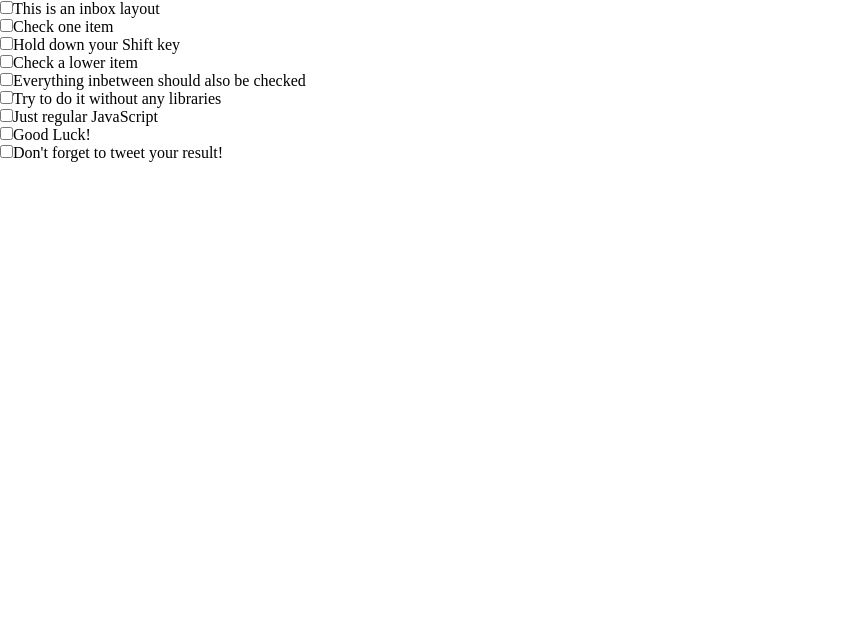
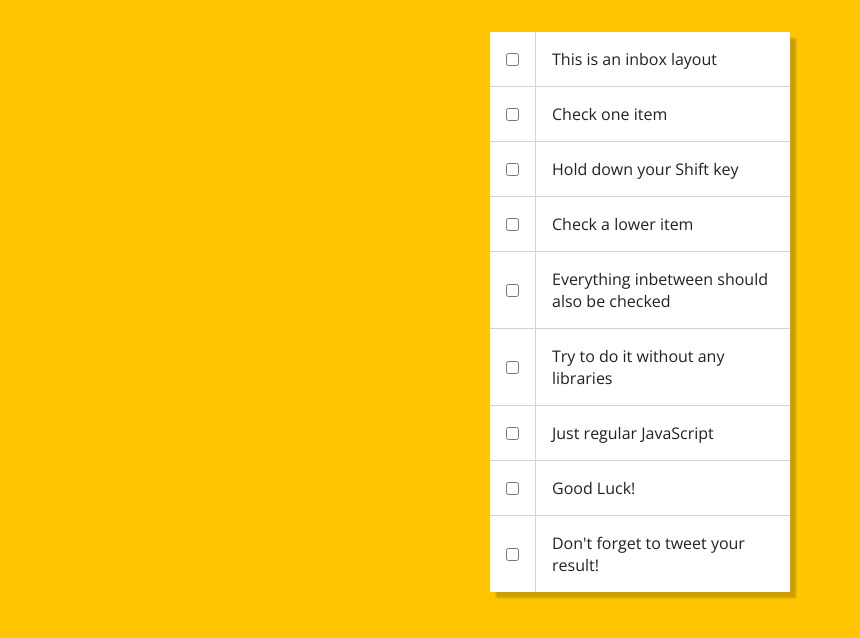
Before and after one commit to Emily-Ke/30-days-of-Js-shift-select, a website: page public/index.html in a window 1280 px wide. Shown: the whole page, without its empty margins (0-860 px from the left). Drawn offline with nearby package versions, Linux system fonts and the light colour scheme.

Commit message:
adds styling

```diff
--- a/public/index.html
+++ b/public/index.html
@@ -4,6 +4,10 @@
     <meta charset="UTF-8" />
     <meta name="viewport" content="width=device-width, initial-scale=1.0" />
     <meta http-equiv="X-UA-Compatible" content="ie=edge" />
+    <link
+      href="https://fonts.googleapis.com/css?family=Open+Sans&display=swap"
+      rel="stylesheet"
+    />
     <link rel="stylesheet" href="style.css" />
     <title>Shift Select</title>
   </head>
--- a/public/index.js
+++ b/public/index.js
@@ -30,6 +30,7 @@ const checklistItemElements = initialChecklistData.map(
   }
 );
 const checklistElement = document.createElement('ul');
+checklistElement.id = 'checklist';
 checklistElement.append(...checklistItemElements);
 
 const { body } = document;
--- a/public/style.css
+++ b/public/style.css
@@ -3,3 +3,45 @@
   margin: 0;
   padding: 0;
 }
+
+body {
+  font-family: 'Open Sans', sans-serif;
+  padding: 2rem 0;
+  background-color: #ffc600;
+  color: #222;
+}
+
+#checklist {
+  min-width: 200px;
+  width: 80%;
+  max-width: 300px;
+  margin: auto;
+  list-style-type: none;
+  background-color: white;
+  box-shadow: 6px 6px 2px rgba(0, 0, 16, 0.2);
+}
+
+#checklist > li {
+  border-bottom: 1px solid lightgray;
+  display: flex;
+  align-items: center;
+}
+
+#checklist > li:last-of-type {
+  border-bottom: none;
+}
+
+#checklist input {
+  margin: 0 1rem;
+}
+
+#checklist label {
+  width: 100%;
+  padding: 1rem;
+  border-left: 1px solid lightgray;
+}
+
+#checklist input:checked + label {
+  background: #eee;
+  text-decoration: line-through;
+}
```
